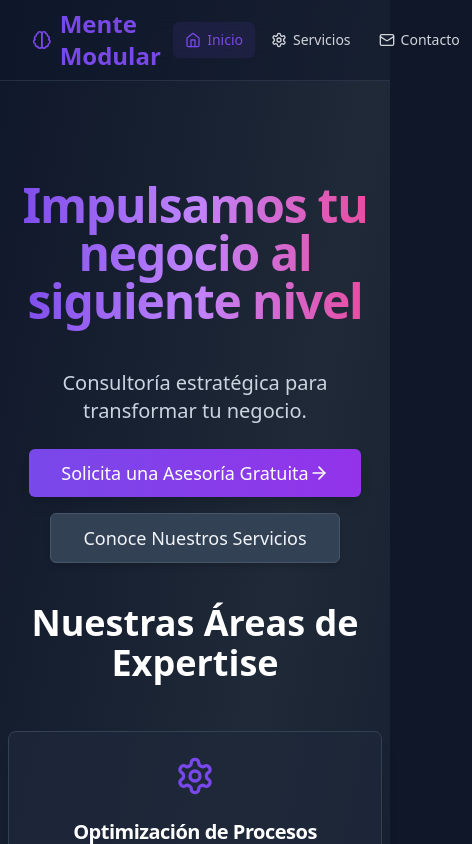
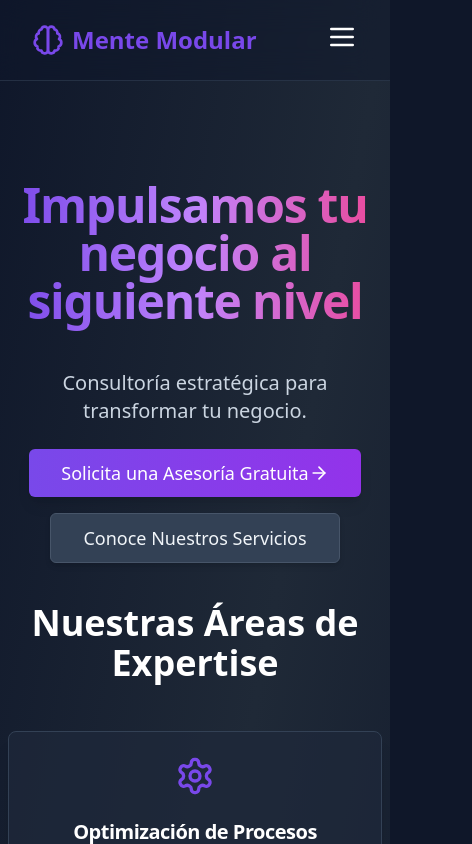
Before and after one commit to IthanMoreira/MenteModular, a React (Vite) app: page / in a window 390 px wide. Shown: the top 844 px of the page, 472 px wide, since content can reach past the window. Built offline with nearby package versions, Linux system fonts and the light colour scheme.

Commit message:
Menu Para telefono

```diff
--- a/src/App.jsx
+++ b/src/App.jsx
@@ -12,6 +12,7 @@ import React from 'react';
 import AdminLoginPage from '@/pages/AdminLoginPage';
 import NotFoundPage from '@/pages/NotFoundPage';
 import { Toaster } from '@/components/ui/toaster';
+import { MenuHamburguesa } from '@/components/ui/MenuHamburguesa';
 import { Button } from '@/components/ui/button';
 
 const App = () => {
@@ -48,7 +49,8 @@ import React from 'react';
               <Brain className="h-8 w-8" />
               <span>Mente Modular</span>
             </Link>
-                <div className="flex items-center space-x-1 sm:space-x-2">
+            {/* Menú Desktop */}
+            <div className="hidden md:flex items-center space-x-1 sm:space-x-2">
               <NavLink
                 to="/"
                 className={({ isActive }) => `${navLinkClasses} ${isActive ? activeNavLinkClasses : inactiveNavLinkClasses}`}
@@ -61,31 +63,34 @@ import React from 'react';
                   className={({ isActive }) => `${navLinkClasses} ${isActive ? activeNavLinkClasses : inactiveNavLinkClasses}`}
                 >
                   <Settings className="mr-1.5 h-4 w-4" /> Servicios
-                  </NavLink>)}
+                </NavLink>
+              )}
               {mostrarProducto && (
                 <NavLink
                   to="/product"
                   className={({ isActive }) => `${navLinkClasses} ${isActive ? activeNavLinkClasses : inactiveNavLinkClasses}`}
                 >
                   <Package className="mr-1.5 h-4 w-4" /> DataInsightsPyME
-                  </NavLink>)}
+                </NavLink>
+              )}
               {mostrarBlog && (
                 <NavLink
                   to="/blog"
                   className={({ isActive }) => `${navLinkClasses} ${isActive ? activeNavLinkClasses : inactiveNavLinkClasses}`}
                 >
                   <BookOpen className="mr-1.5 h-4 w-4" /> Blog
-                  </NavLink>)}
+                </NavLink>
+              )}
               {mostrarContacto && (
                 <NavLink
                   to="/contact"
                   className={({ isActive }) => `${navLinkClasses} ${isActive ? activeNavLinkClasses : inactiveNavLinkClasses}`}
                 >
                   <Mail className="mr-1.5 h-4 w-4" /> Contacto
-                  </NavLink>)}
+                </NavLink>
+              )}
               {isAdminAuthenticated ? (
                 <>
-
                   <NavLink
                     to="/admin"
                     className={({ isActive }) => `${navLinkClasses} ${isActive ? activeNavLinkClasses : inactiveNavLinkClasses}`}
@@ -103,8 +108,14 @@ import React from 'react';
                     className={({ isActive }) => `${navLinkClasses} ${isActive ? activeNavLinkClasses : inactiveNavLinkClasses}`}
                   >
                     <LogIn className="mr-1.5 h-4 w-4" /> Inicia sesión
-                    </NavLink>)
+                  </NavLink>
+                )
               )}
+            </div>
+
+            {/* Menú Móvil (hamburguesa) */}
+            <div className="md:hidden">
+              <MenuHamburguesa />
             </div>
           </nav>
         </header>
--- /dev/null
+++ b/src/components/ui/MenuHamburguesa.jsx
@@ -0,0 +1,29 @@
+import React, { useState } from 'react';
+import { Menu, X } from 'lucide-react';
+import { Link } from 'react-router-dom';
+
+export const MenuHamburguesa = () => {
+  const [isOpen, setIsOpen] = useState(false);
+
+  const toggleMenu = () => setIsOpen(!isOpen);
+
+  return (
+    <div className="relative">
+      {/* Botón Hamburguesa */}
+      <button onClick={toggleMenu}>
+        {isOpen ? <X size={32} className="cursor-pointer text-white" /> : <Menu size={32} className="cursor-pointer text-white" />}
+      </button>
+
+      {/* Menú desplegable */}
+      {isOpen && (
+        <div className="absolute top-12 right-0 bg-slate-800 shadow-lg rounded-md w-48 p-4 z-50">
+          <ul className="flex flex-col space-y-3">
+            <li><Link to="/" className="hover:text-primary" onClick={toggleMenu}>Inicio</Link></li>
+            <li><Link to="/services" className="hover:text-primary" onClick={toggleMenu}>Servicios</Link></li>
+            <li><Link to="/contact" className="hover:text-primary" onClick={toggleMenu}>Contacto</Link></li>
+          </ul>
+        </div>
+      )}
+    </div>
+  );
+};
```
Lines whose indentation alone changed are shown as unchanged.
